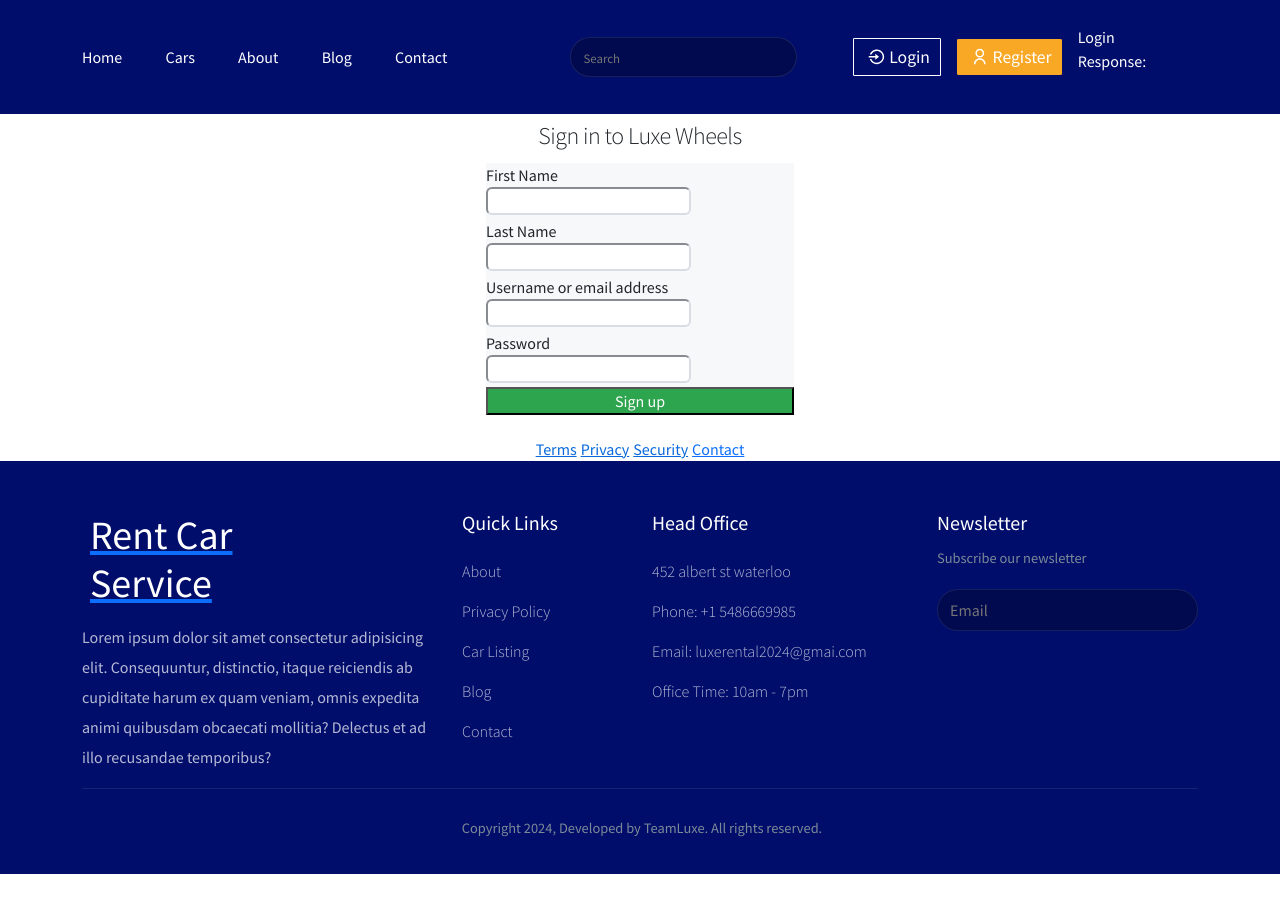
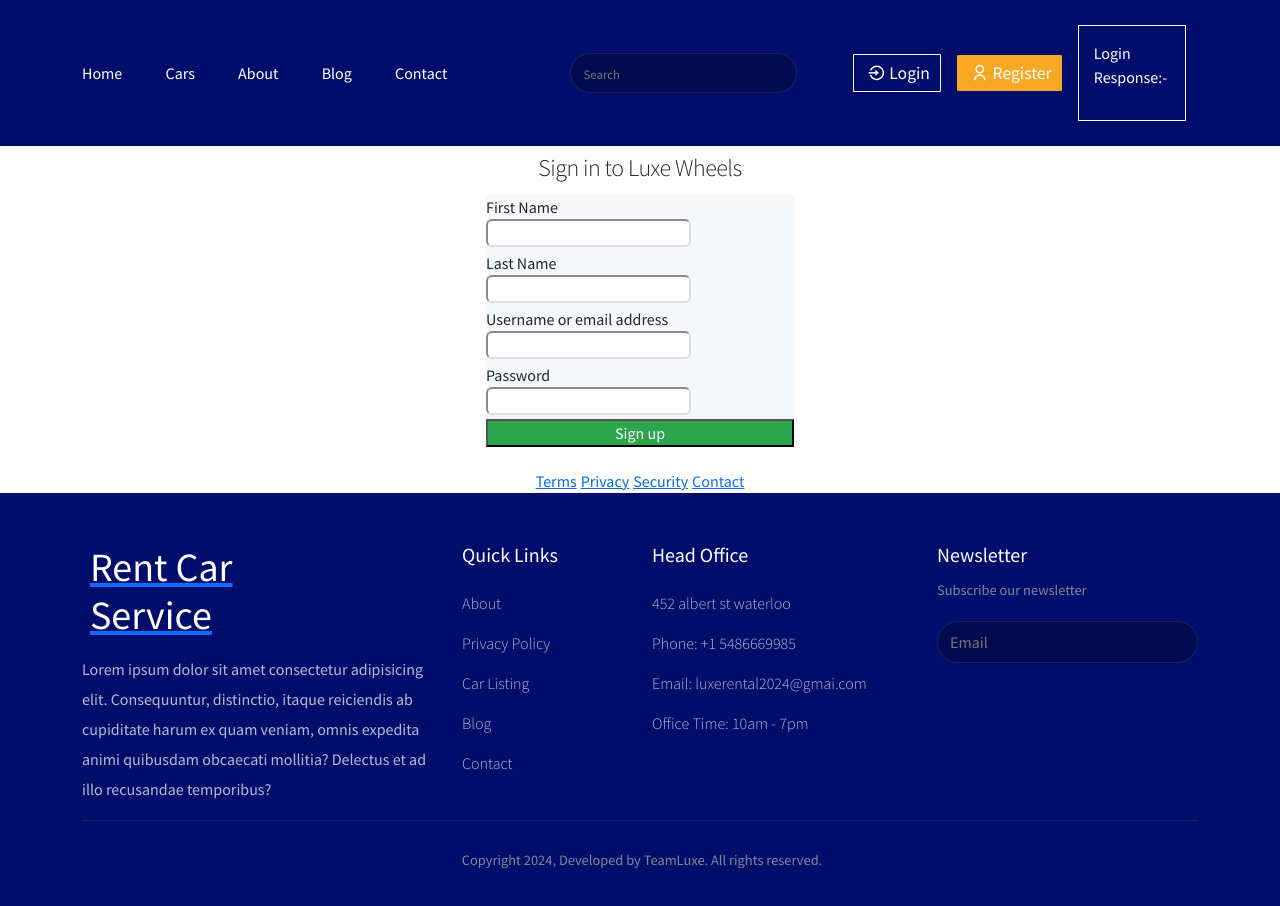
Before and after one commit to Parthgujjar2060/luxe-react-repo, a React (Create React App) app: page /Signup in a window 1280 px wide. Before the commit the page ends 874 px from the top, so only its background shows below. Built offline with nearby package versions, Linux system fonts and the light colour scheme.

Commit message:
Issue is still there..

```diff
--- a/src/components/Header/Header.jsx
+++ b/src/components/Header/Header.jsx
@@ -97,8 +97,8 @@ const Header = ({loginResponse }) => {
                           <Link to="/Signup" className="signup_left d-flex align-items-center gap-1">
                             <i className="ri-user-line"></i> <RiUserLine /> Register
                           </Link>
-                         <div>
-                          <p>Login Response: {loginResponse}</p>
+                         <div className="responseLogin">
+                          <p>Login Response:- {loginResponse}</p>
                           </div>
                         </div>
                       </Col>
--- a/src/pages/Login.jsx
+++ b/src/pages/Login.jsx
@@ -9,12 +9,12 @@ const Login = ({ setLoggedIn }) => {
   const [email, setUsername] = useState('');
   const [password, setPassword] = useState('');
   const [loading, setLoading] = useState(false);
-  const [error, setError] = useState([]);
- const [loginResposne, setLoginResposne] = useState([]);
+  const [error, setError] = useState(null); // Change error initial state to null
+  const [loginResponse, setLoginResponse] = useState(null); // Change initial state to null
 
   const loginBtn = async () => {
     try {
-      setError(null);
+      setError(null); // Reset error state
       setLoading(true);
 
       const userData = {
@@ -32,17 +32,16 @@ const Login = ({ setLoggedIn }) => {
       const response = await loginUser(payload);
       console.log("response : ", response);
 
-
       if (response.success) {
         setLoggedIn(true);
-        setLoginResposne(prevResposes => [...prevResposes, response]);
+        setLoginResponse(response.data); // Assuming response.data contains the login information
 
       } else {
-        setError('Invalid username or password');
+        setError('Invalid username or password'); // Set error message
       }
     } catch (error) {
       console.error('Login error:', error);
-      setError('An error occurred during login'); // Set a generic error message
+      setError('An error occurred during login');
     } finally {
       setLoading(false);
     }
@@ -81,6 +80,8 @@ const Login = ({ setLoggedIn }) => {
       </form>
       {loading && <p>Loading...</p>}
       {error && <p style={{ color: 'red' }}>{error}</p>}
+      {loginResponse && <p>Login Response: {JSON.stringify(loginResponse)}</p>}
+
     </div>
   );
 };
--- a/src/styles/header.css
+++ b/src/styles/header.css
@@ -62,6 +62,10 @@
 
 }
 
+.responseLogin{
+  padding: 15px;
+  border: 1px solid #ffffff;
+}
 
 
 /* ================ main navbar styles =========== */
```
